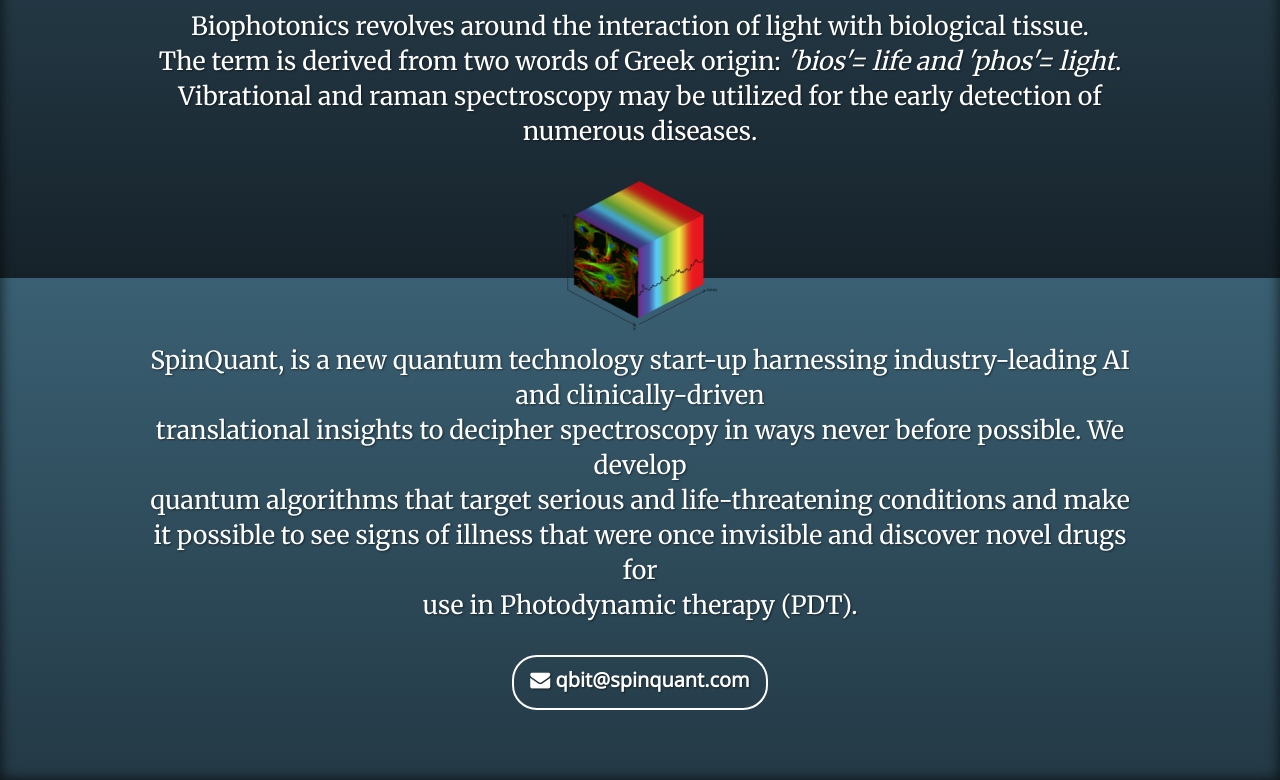
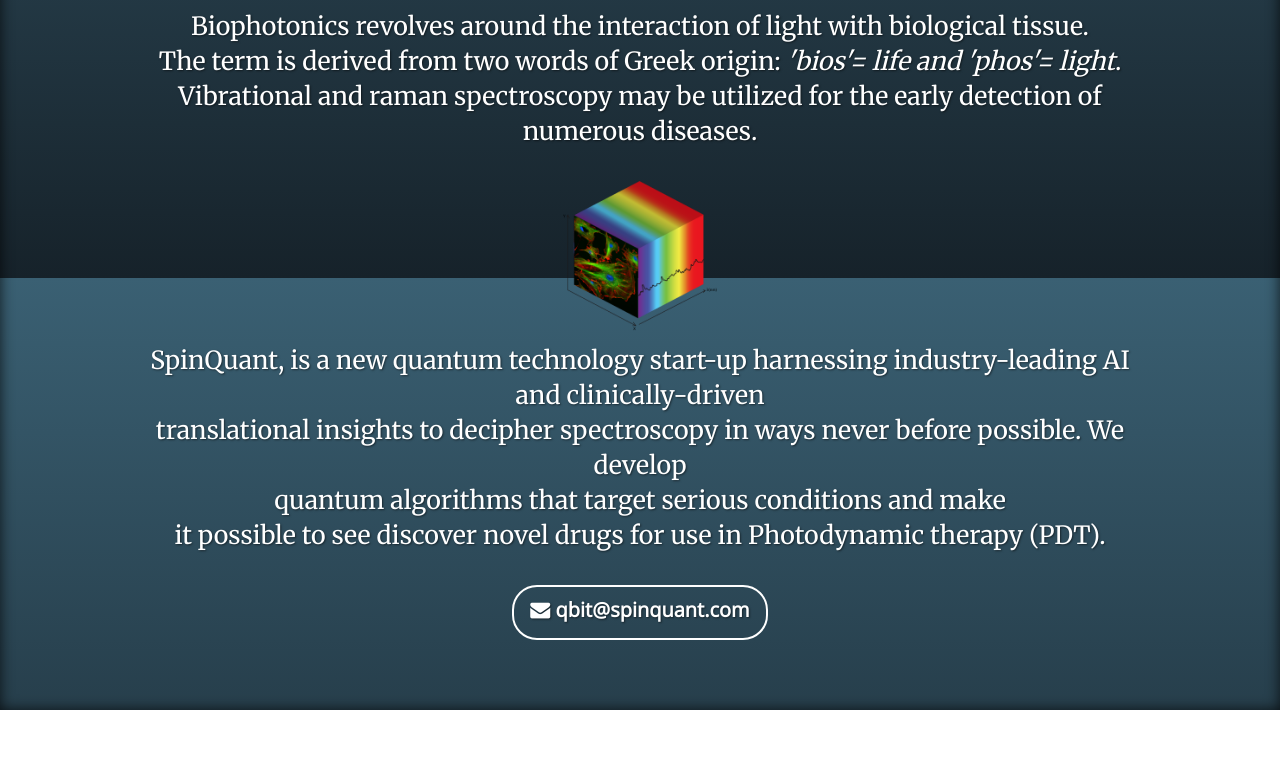
Before and after one commit to BoltzmannEntropy/BoltzmannEntropy.github.io, a plain HTML site: page index.html in a window 1280 px wide. Shown: the part 522-1302 px from the top of the page. After the commit the page ends 1232 px from the top, so only its background shows below. Drawn offline with nearby package versions, Linux system fonts and the light colour scheme; some packages are replaced by stand-ins of ours.

Commit message:
First commit WIP

```diff
--- a/index.html
+++ b/index.html
@@ -73,9 +73,8 @@
           <p class="lead" align="center">
             SpinQuant, is a new quantum technology start-up harnessing industry-leading AI and clinically-driven<br>
             translational insights to decipher spectroscopy in ways never before possible. We develop <br>
-            quantum algorithms that target serious and life-threatening conditions and make <br>
-            it possible to see signs of illness that were once invisible and discover novel drugs for <br>
-            use in Photodynamic therapy (PDT).
+            quantum algorithms that target serious conditions and make <br>
+            it possible to see discover novel drugs for use in Photodynamic therapy (PDT).
           </p>
 
 <!--          <p class="lead">Through research in the field of <em>quantum computing algorithms,</em> </p>-->
```
